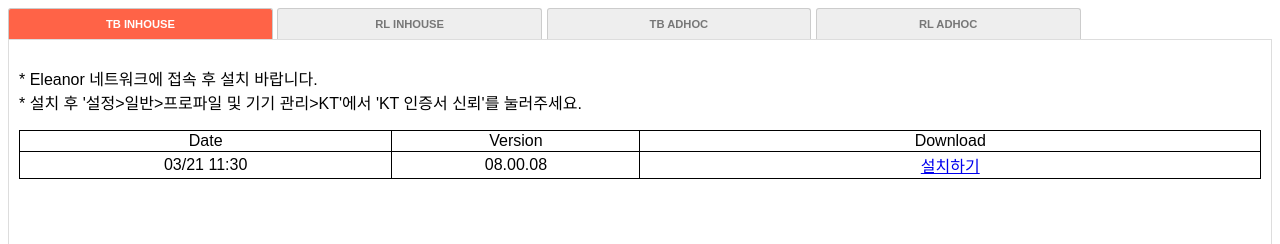
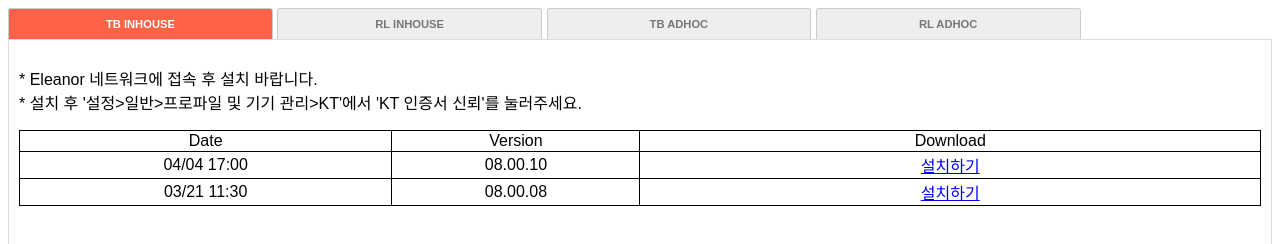
Before and after one commit to blucean-clip/blucean-clip.github.io, a plain HTML site: page index.html in a window 1280 px wide. Shown: the top 244 px of the page. Drawn offline with Linux system fonts and the light colour scheme.

Commit message:
Update index.html

```diff
--- a/index.html
+++ b/index.html
@@ -41,6 +41,13 @@
                         <td>Date</td>
                         <td>Version</td>
                         <td>Download</td>
+                    </tr>
+                    <tr>
+                        <td>04/04 17:00</td>
+                        <td>08.00.10</td>
+                        <td>
+                            <a href="itms-services://?action=download-manifest&url=https://blucean-clip.github.io/clip4_inhouse_tb_08.00.10.plist" class="button">설치하기</a>
+                        </td>
                     </tr>
                     <tr>
                         <td>03/21 11:30</td>
```
